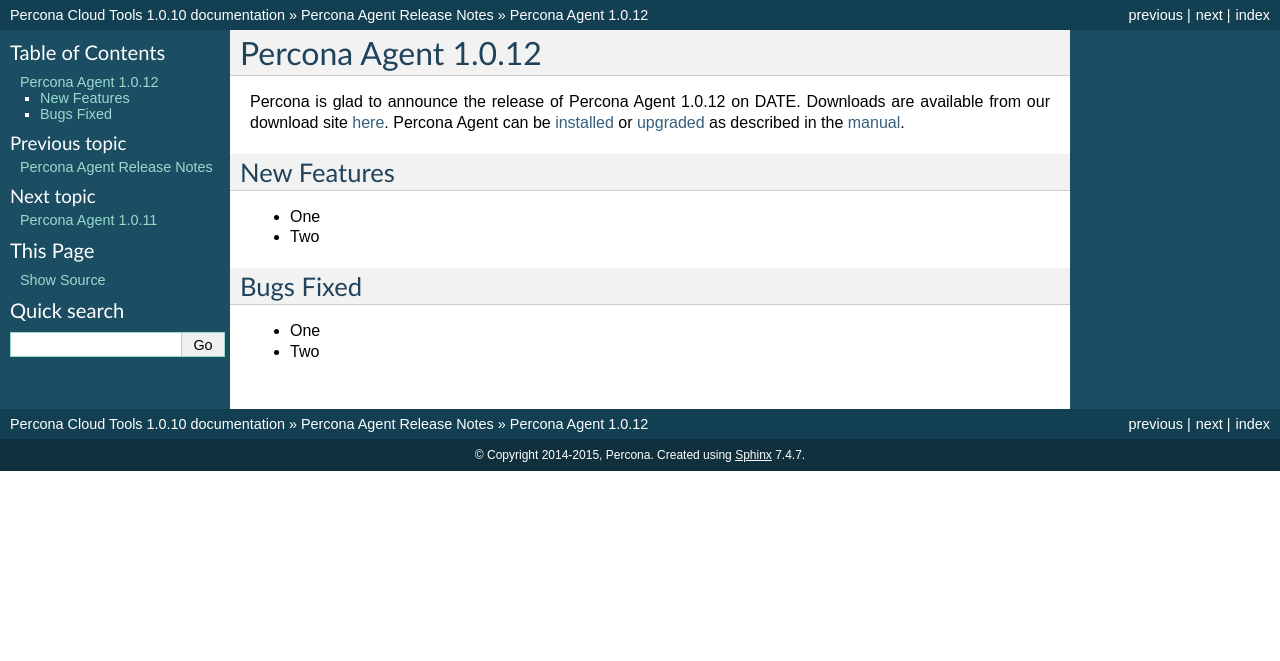
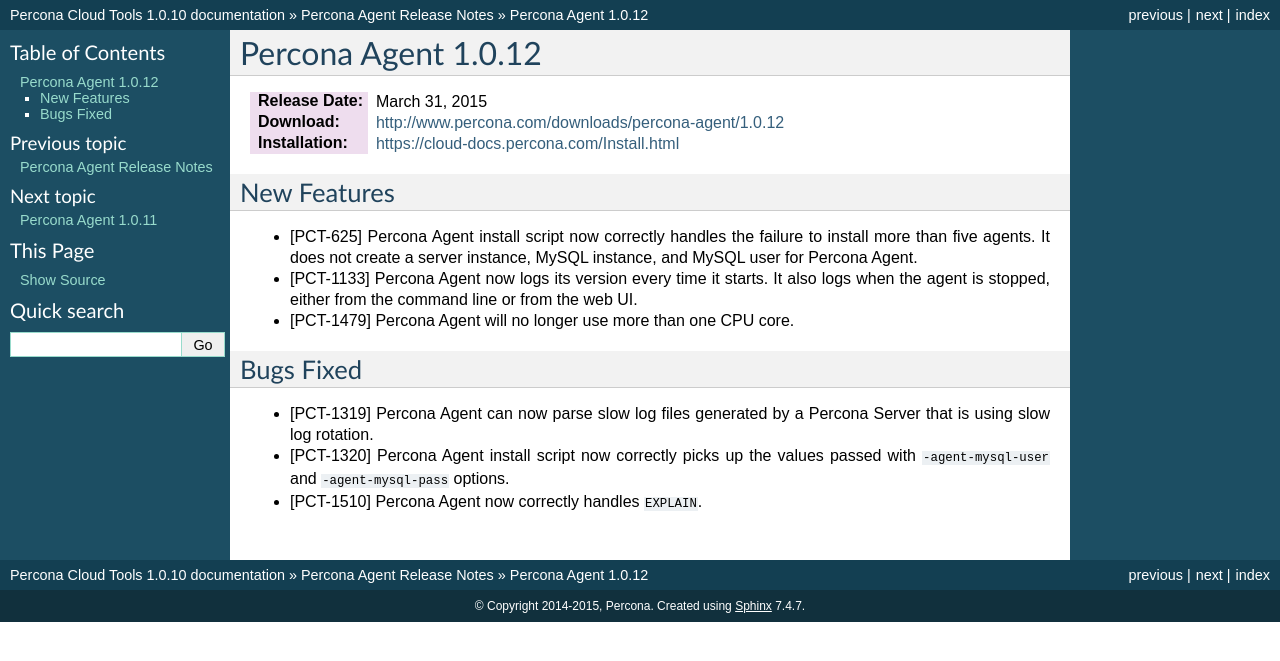
Before and after one commit to percona/cloud-tools, a Sphinx documentation site: the page built from doc/release-notes/1.0/1.0.12.rst, in a window 1280 px wide. Shown: the top 661 px of the page. Built offline with Sphinx 7.4.7, drawn with Linux system fonts in a browser that asks for light colours.

Commit message:
Added release notes for Percona Agent 1.0.12

```diff
--- a/doc/release-notes/1.0/1.0.12.rst
+++ b/doc/release-notes/1.0/1.0.12.rst
@@ -2,16 +2,20 @@
 Percona Agent 1.0.12
 ====================
 
-Percona is glad to announce the release of Percona Agent 1.0.12 on DATE. Downloads are available from our download site `here <http://www.percona.com/downloads/percona-agent/1.0.12>`_. Percona Agent can be `installed <http://cloud-docs.percona.com/Install.html>`_ or `upgraded <http://cloud-docs.percona.com/Install.html#updating-the-agent>`_ as described in the `manual <http://cloud-docs.percona.com/index.html>`_.
+:Release Date: March 31, 2015
+:Download: http://www.percona.com/downloads/percona-agent/1.0.12
+:Installation: https://cloud-docs.percona.com/Install.html
 
 New Features
 ------------
 
-* One
-* Two
+* [PCT-625] Percona Agent install script now correctly handles the failure to install more than five agents. It does not create a server instance, MySQL instance, and MySQL user for Percona Agent.
+* [PCT-1133] Percona Agent now logs its version every time it starts. It also logs when the agent is stopped, either from the command line or from the web UI.
+* [PCT-1479] Percona Agent will no longer use more than one CPU core.
 
 Bugs Fixed
 ----------
 
-* One
-* Two
+* [PCT-1319] Percona Agent can now parse slow log files generated by a Percona Server that is using slow log rotation.
+* [PCT-1320] Percona Agent install script now correctly picks up the values passed with ``-agent-mysql-user`` and ``-agent-mysql-pass`` options.
+* [PCT-1510] Percona Agent now correctly handles ``EXPLAIN``.
```
